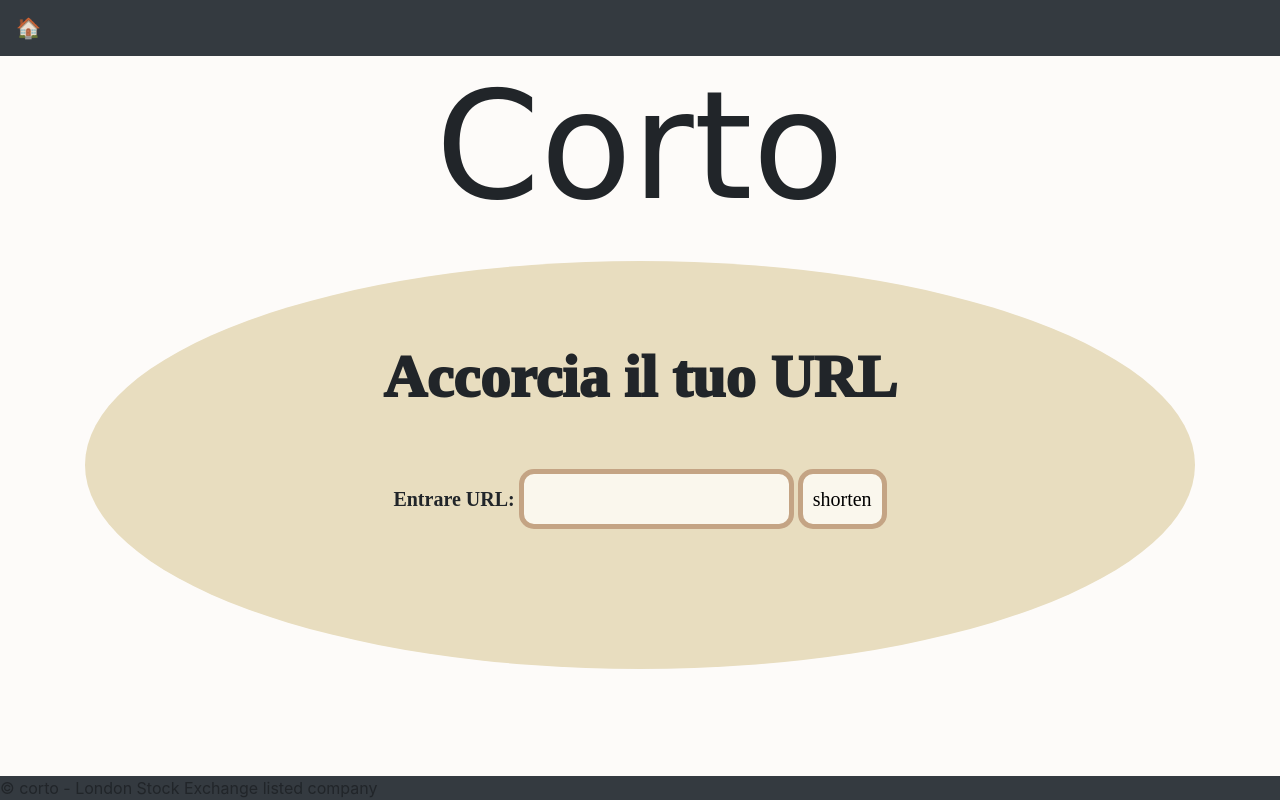
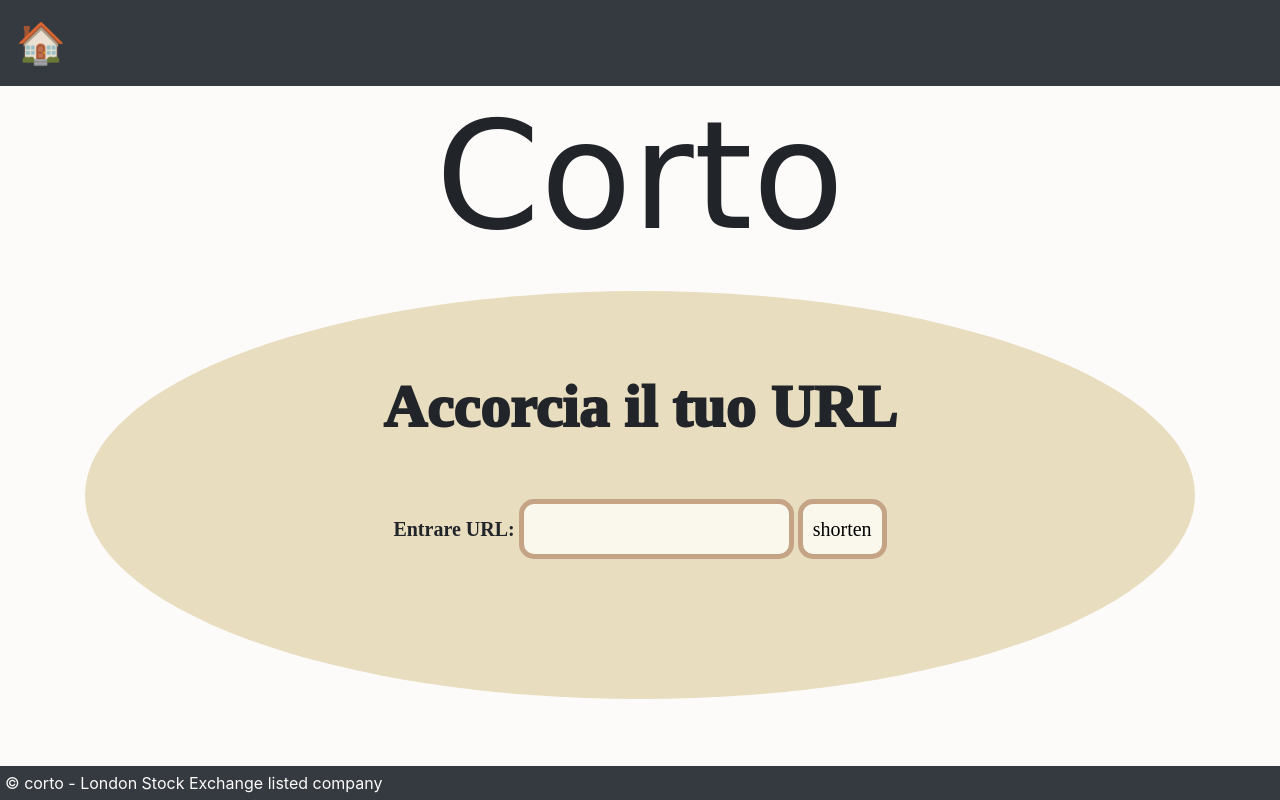
Before and after one commit to r0neel/corto, a Flask app: page / in a window 1280 px wide. Run offline with Flask 2, Linux system fonts and the light colour scheme; some web fonts are replaced.

Commit message:
style header and footer

```diff
--- a/static/style/index.css
+++ b/static/style/index.css
@@ -47,3 +47,12 @@ h2 {
   display: inline-block;
   position: relative;
 }
+
+footer {
+  color: #fdfbf9;
+  padding: 5px;
+}
+
+.navbar-brand {
+  font-size: 40px;
+}
```
